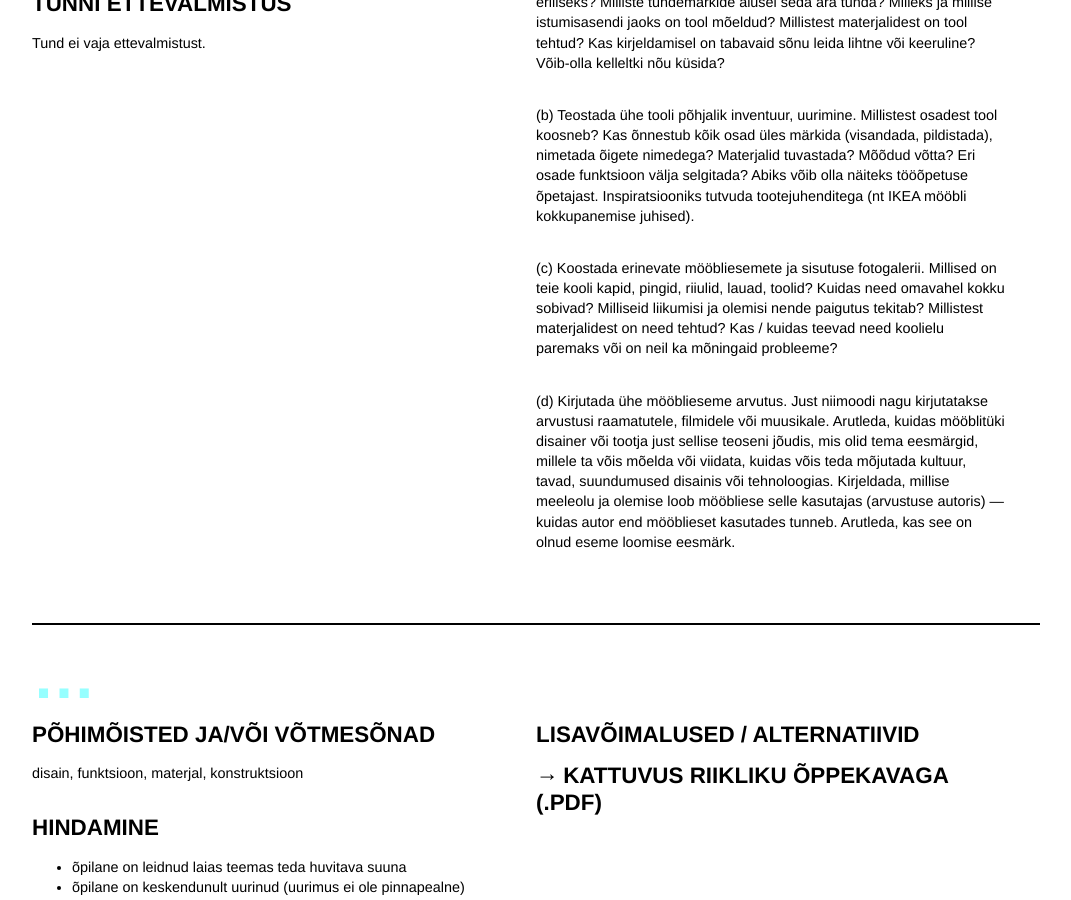
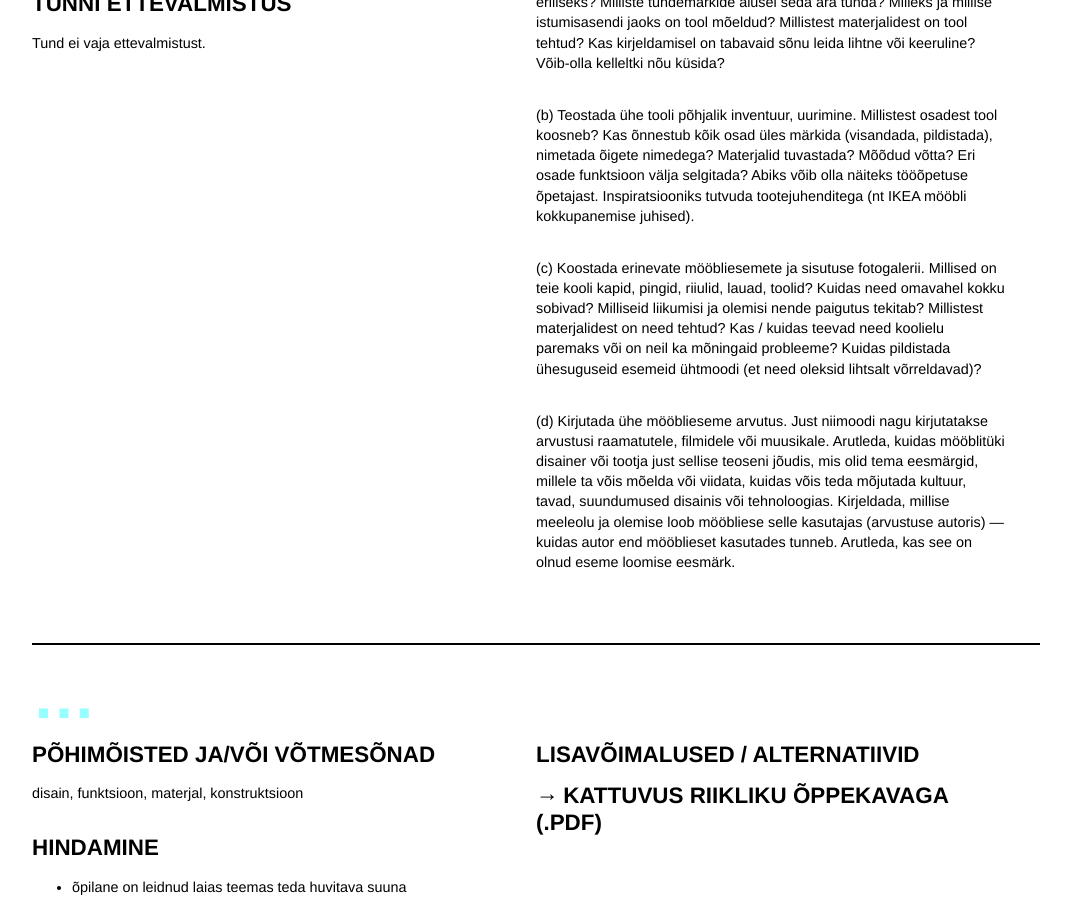
Before and after one commit to ruumiharidus/ruumiharidus.github.io, a Jekyll site: the page built from _posts/2015-12-14-inventuur.md, in a window 1280 px wide and 900 px high, scrolled down 1231 px. Shown: the whole window, without its empty margins (104-1175 px from the left). Built offline with Jekyll 4.4.1, drawn with Linux system fonts in a browser that asks for light colours; nearby versions of some CDN libraries.

Commit message:
Updated 2015-12-14-inventuur.md

```diff
--- a/_posts/2015-12-14-inventuur.md
+++ b/_posts/2015-12-14-inventuur.md
@@ -42,7 +42,7 @@ Koostada toolide välimääraja. Nii nagu on välimäärajad lindudele vo
 Teostada ühe tooli põhjalik inventuur, uurimine. Millistest osadest tool koosneb? Kas õnnestub kõik osad üles märkida (visandada, pildistada), nimetada õigete nimedega? Materjalid tuvastada? Mõõdud võtta? Eri osade funktsioon välja selgitada? Abiks võib olla näiteks tööõpetuse õpetajast. Inspiratsiooniks tutvuda tootejuhenditega (nt IKEA mööbli kokkupanemise juhised).
 
 (c)
-Koostada erinevate mööbliesemete ja sisutuse fotogalerii. Millised on teie kooli kapid, pingid, riiulid, lauad, toolid? Kuidas need omavahel kokku sobivad? Milliseid liikumisi ja olemisi nende paigutus tekitab? Millistest materjalidest on need tehtud? Kas / kuidas teevad need koolielu paremaks või on neil ka mõningaid probleeme?
+Koostada erinevate mööbliesemete ja sisutuse fotogalerii. Millised on teie kooli kapid, pingid, riiulid, lauad, toolid? Kuidas need omavahel kokku sobivad? Milliseid liikumisi ja olemisi nende paigutus tekitab? Millistest materjalidest on need tehtud? Kas / kuidas teevad need koolielu paremaks või on neil ka mõningaid probleeme? Kuidas pildistada ühesuguseid esemeid ühtmoodi (et need oleksid lihtsalt võrreldavad)?
 
 (d)
 Kirjutada ühe mööblieseme arvutus. Just niimoodi nagu kirjutatakse arvustusi raamatutele, filmidele või muusikale. Arutleda, kuidas mööblitüki disainer või tootja just sellise teoseni jõudis, mis olid tema eesmärgid, millele ta võis mõelda või viidata, kuidas võis teda mõjutada kultuur, tavad, suundumused disainis või tehnoloogias. Kirjeldada, millise meeleolu ja olemise loob mööbliese selle kasutajas (arvustuse autoris) — kuidas autor end mööblieset kasutades tunneb. Arutleda, kas see on olnud eseme loomise eesmärk.
```
